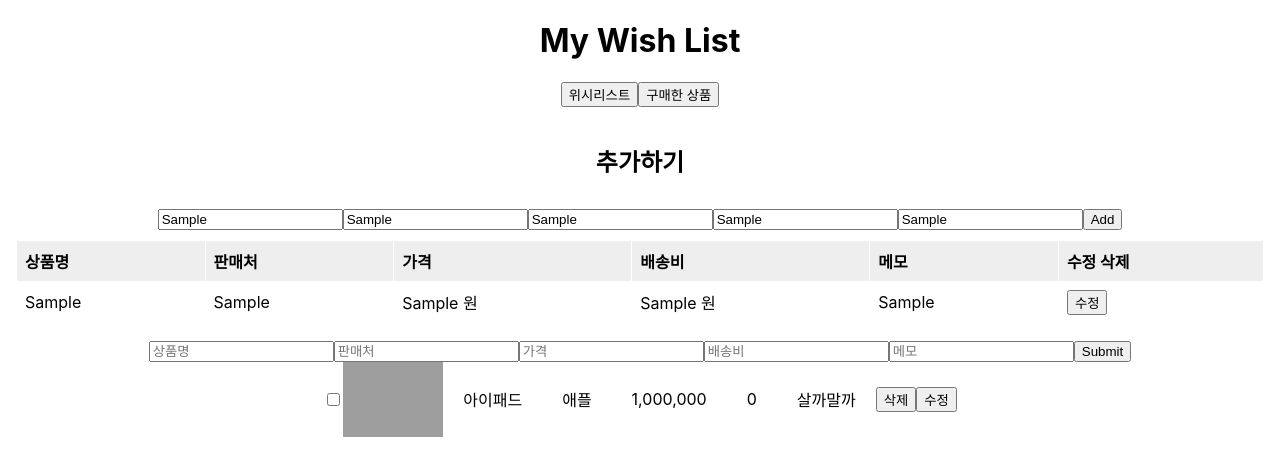
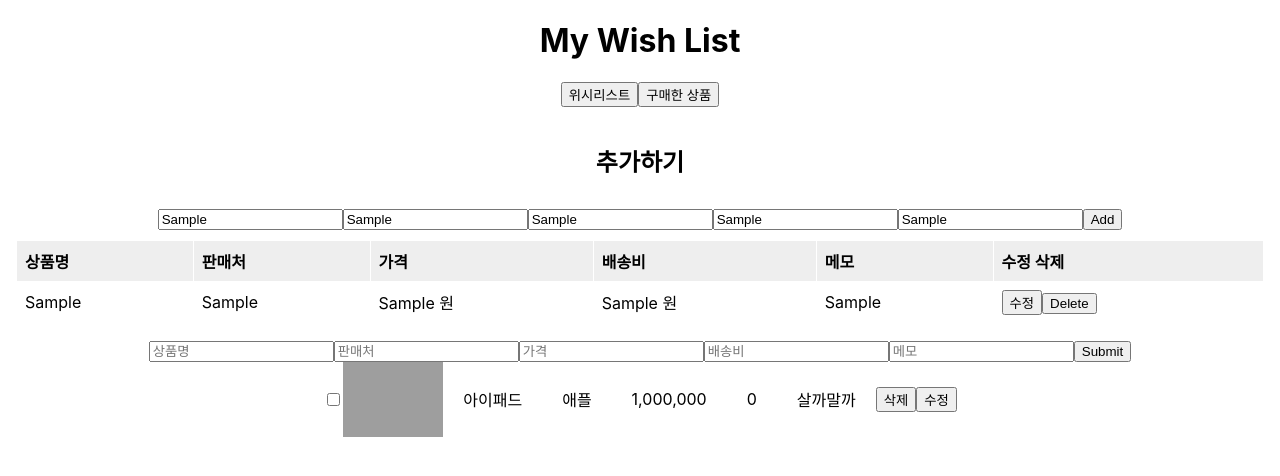
Before and after one commit to yoonzet/mywishlist, a React (Create React App) app: page / in a window 1280 px wide. Both pictures are taken after typing "Sample", "Sample", "Sample", "Sample", "Sample" into the empty fields and a click on the button "Add". Shown: the top 476 px of the page. Built offline with nearby package versions, Linux system fonts and the light colour scheme; grey boxes are pictures that could not be loaded.

Commit message:
delete 구현

```diff
--- a/src/components/EditableRow.js
+++ b/src/components/EditableRow.js
@@ -1,6 +1,6 @@
 import React from 'react'
 
-const EditableRow = ({editFormData, handleEditFormChange}) => {
+const EditableRow = ({editFormData, handleEditFormChange, handleCancelClick}) => {
   return (
     <tr>
         <td>
@@ -10,6 +10,7 @@ const EditableRow = ({editFormData, handleEditFormChange}) => {
                 placeholder='상품명 수정'
                 value={editFormData.name}
                 onChange={handleEditFormChange}
+
             />
         </td>
         <td>
@@ -54,6 +55,7 @@ const EditableRow = ({editFormData, handleEditFormChange}) => {
         </td>
         <td>
           <button type='submit'>Save</button>
+          <button type='button' onClick={handleCancelClick}>cancel</button>
         </td>
 
     </tr>
--- a/src/components/ReadOnlyRow.js
+++ b/src/components/ReadOnlyRow.js
@@ -9,7 +9,7 @@ const Td = styled.td`
   background-color: transparent;
 `
 
-const ReadOnlyRow = ({item, handleEditClick}) => {
+const ReadOnlyRow = ({item, handleEditClick, handleDeleteClick}) => {
   return (
     <tr>
         <Td>{item.name}</Td>
@@ -17,7 +17,13 @@ const ReadOnlyRow = ({item, handleEditClick}) => {
         <Td>{item.price} 원</Td>
         <Td>{item.shippingFee} 원</Td>
         <Td>{item.memo}</Td>
-        <Td><button type='button' onClick={(e)=> handleEditClick(e, item)}>수정</button></Td>
+        <Td>
+          <button
+            type='button'
+            onClick={(e)=> handleEditClick(e, item)}>수정
+            </button>
+          <button type='button' onClick={() => handleDeleteClick(item.id)}>Delete</button>
+        </Td>
     </tr>
   )
 }
--- a/src/components/WishList.js
+++ b/src/components/WishList.js
@@ -82,7 +82,7 @@ function WishList() {
       memo:addFormData.memo
     };
 
-    const newWishList = [newWishItem];
+    const newWishList = [...list, newWishItem];
     setList(newWishList)
   }
 
@@ -122,6 +122,24 @@ function WishList() {
 
     setEditFormData(formValues);
   }
+
+  // 수정취소버튼
+  const handleCancelClick = () => {
+    setEditListId(null);
+  }
+
+  // 삭제버튼
+  const handleDeleteClick = (listId) => {
+    const newList = [...list];
+
+    const index = list.findIndex((item)=> item.id === listId);
+
+    newList.splice(index, 1);
+
+    setList(newList);
+  }
+
+  console.log(list)
 
   return (
     <>
@@ -183,11 +201,13 @@ function WishList() {
                 {editListId === item.id ? (
                 <EditableRow
                   editFormData = {editFormData}
-                  handleEditFormChange = {handleEditFormChange}/>
+                  handleEditFormChange = {handleEditFormChange}
+                  handleCancelClick = {handleCancelClick}/>
                 ): (
                 <ReadOnlyRow
                   item = {item}
-                  handleEditClick = {handleEditClick}/>
+                  handleEditClick = {handleEditClick}
+                  handleDeleteClick = {handleDeleteClick}/>
                 )}
 
               </Fragment>
```
